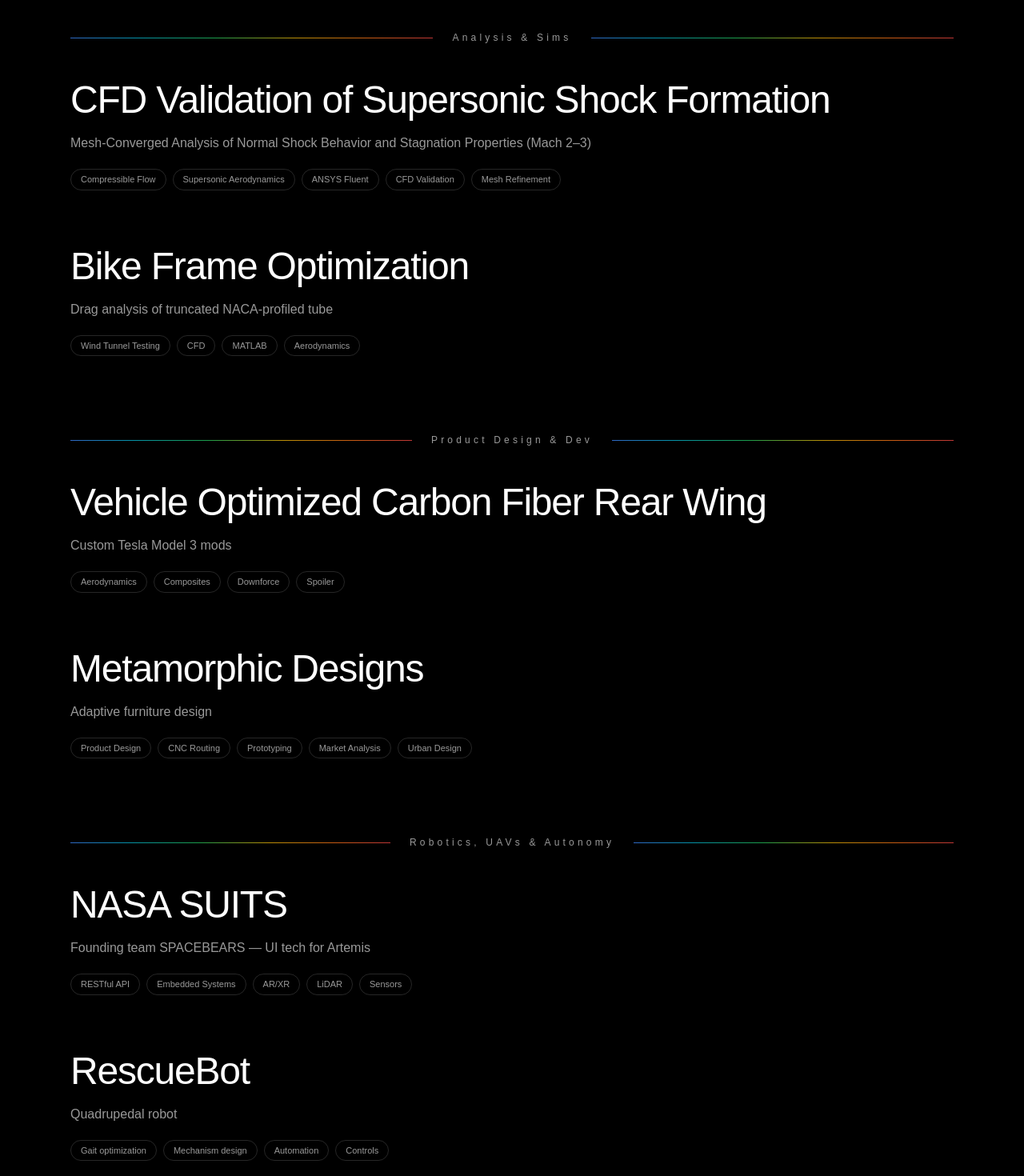
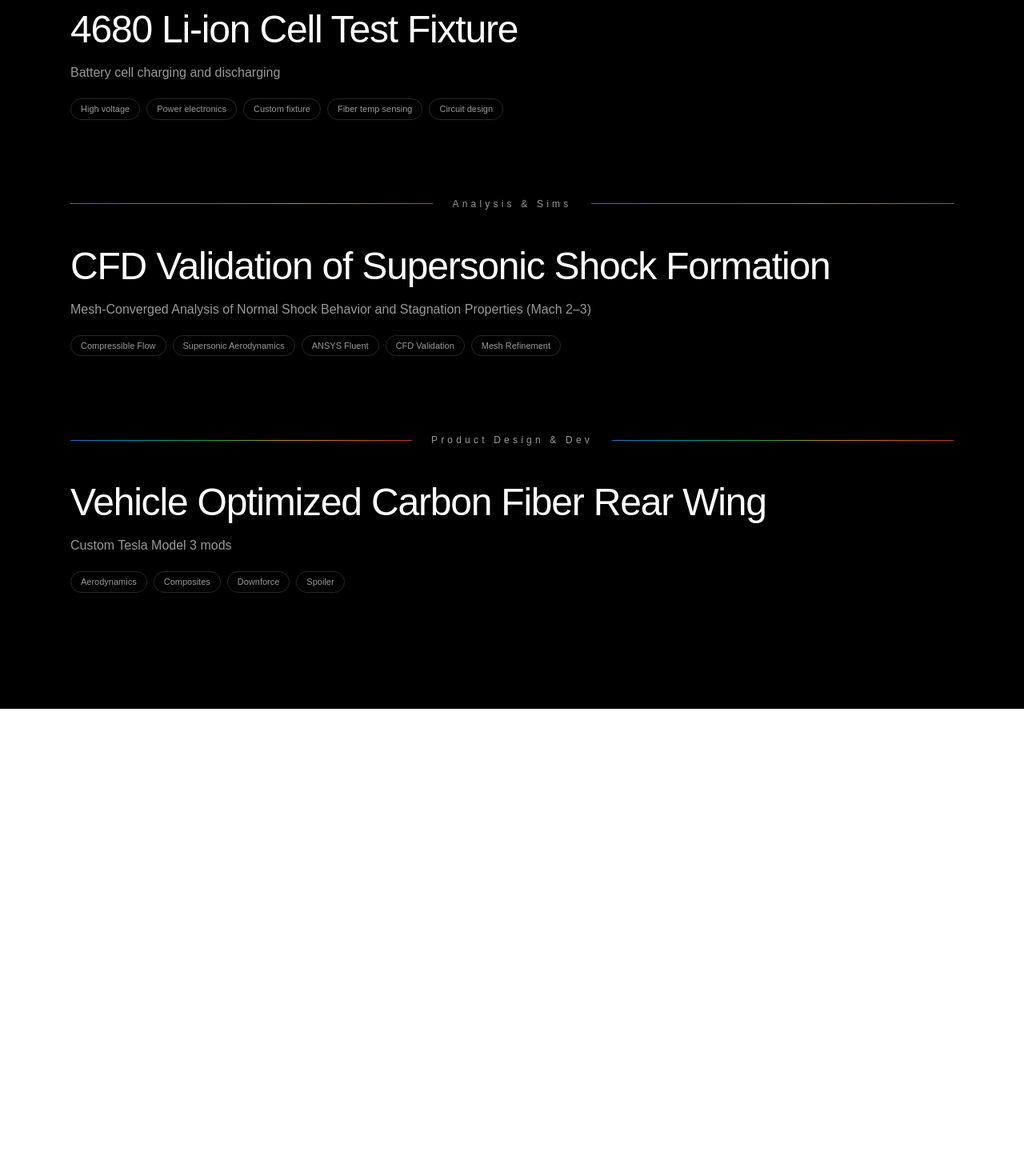
Before and after one commit to sophyamirza/sophya-portfolio, a Next.js app: page /works in a window 1280 px wide. Shown: the part 1260-2730 px from the top of the page at 80% size. After the commit the page ends 2146 px from the top, so only its background shows below. Built offline with nearby package versions, Linux system fonts and the light colour scheme; a web font is replaced by a local one.

Commit message:
reorder properly

```diff
--- a/app/works/projects.ts
+++ b/app/works/projects.ts
@@ -115,13 +115,14 @@ export const PROJECTS: Project[] = [
     ],
   },
 
+  // ✅ MOVED: Pneumatic Mag Boom under Propulsion, GSE, Fluids
   {
     slug: "pneumatic-magnetometer-boom-gse",
     title: "Pneumatic Magnetometer Boom GSE",
     subtitle: "Air bearing test stand",
     year: "2024",
     yearLabel: "2024",
-    projectType: "Test Systems & Instrumentation",
+    projectType: "Propulsion & Fluids", // ✅ was "Test Systems & Instrumentation"
     tags: ["Pneumatics", "Air Bearings", "Instrumentation", "GSE design", "Testing"],
     overview:
       "Pneumatic / air-bearing GSE enabling controlled testing with instrumentation and repeatable workflows.",
@@ -139,7 +140,6 @@ export const PROJECTS: Project[] = [
     contributions: PH.contributions,
     results: PH.results,
   },
-
 
   // =========================
   // Product Design & Mechanisms
@@ -168,7 +168,6 @@ export const PROJECTS: Project[] = [
     contributions: PH.contributions,
     results: PH.results,
   },
-
 
   // =========================
   // Analysis & Simulation
@@ -221,158 +220,6 @@ export const PROJECTS: Project[] = [
   },
 
   // =========================
-  // Robotics & Autonomy
-  // =========================
-  {
-    slug: "nasa-suits-spacebears",
-    title: "NASA SUITS",
-    subtitle: "Founding team SPACEBEARS — UI tech for Artemis",
-    year: "2025",
-    yearLabel: "2025",
-    projectType: "Robotics & Autonomy",
-    tags: ["RESTful API", "Embedded Systems", "AR/XR", "LiDAR", "Sensors"],
-    overview:
-      "Spacesuit user interface technology targeting the Artemis campaign, spanning sensing, integration, and software-hardware interface considerations.",
-    highlights: [
-      "Defined system interfaces and integration constraints",
-      "Worked across embedded + sensing + UX requirements",
-      "Built toward reliable, testable subsystem behavior",
-    ],
-    status: "{insert status here}",
-    date: "{insert date here}",
-    focusArea: "Embedded Sensing & Human Systems",
-    team: TEAM_PH,
-    systemOverview: PH.systemOverview,
-    toolsAndSkills: ["Embedded systems", "APIs", "Sensors", "LiDAR", ...PH.tools],
-    contributions: PH.contributions,
-    results: PH.results,
-  },
-  {
-    slug: "rescuebot",
-    title: "RescueBot",
-    subtitle: "Quadrupedal robot",
-    year: "2025",
-    yearLabel: "2025",
-    projectType: "Robotics & Autonomy",
-    tags: ["Gait optimization", "Mechanism design", "Automation", "Controls"],
-    overview:
-      "Quadruped robotics project focused on mechanical robustness and performance iteration through testing.",
-    highlights: [
-      "Mechanism design informed by load paths and serviceability",
-      "Iterated gaits and control behavior from test data",
-      "Integrated subsystems for repeatable performance",
-    ],
-    status: "{insert status here}",
-    date: "{insert date here}",
-    focusArea: "Robotics & Mechanisms",
-    team: TEAM_PH,
-    systemOverview: PH.systemOverview,
-    toolsAndSkills: ["Mechanism design", "Controls", "Prototyping", ...PH.tools],
-    contributions: PH.contributions,
-    results: PH.results,
-  },
-  {
-    slug: "patris",
-    title: "PATRIS",
-    subtitle: "Probing articulated tubular robotic inspection",
-    year: "2024",
-    yearLabel: "2024",
-    projectType: "Robotics & Autonomy",
-    tags: ["Planetary Gearbox", "Cable actuation", "Joint-space PID", "Embedded motor control", "3D Printing"],
-    overview:
-      "Robotic inspection system emphasizing drivetrain design, embedded motor control, and controllable articulation.",
-    highlights: [
-      "Designed transmission and actuation approach",
-      "Implemented and tuned joint-space control behavior",
-      "Built prototypes to validate mechanics + control integration",
-    ],
-    status: "{insert status here}",
-    date: "{insert date here}",
-    focusArea: "Robotics & Embedded Control",
-    team: TEAM_PH,
-    systemOverview: PH.systemOverview,
-    toolsAndSkills: ["Gearbox design", "Embedded control", "3D printing", ...PH.tools],
-    contributions: PH.contributions,
-    results: PH.results,
-  },
-  {
-    slug: "kitta",
-    title: "KITTA",
-    subtitle: "Drone delivery platform",
-    year: "2021",
-    yearLabel: "2021–2023",
-    projectType: "Robotics & Autonomy",
-    tags: ["UAV", "Payload release mechanism", "Autonomy", "Path planning"],
-    overview:
-      "Drone delivery platform work spanning mechanism design and autonomy-related system considerations.",
-    highlights: [
-      "Designed payload release mechanism with real constraints",
-      "Considered autonomy + path planning requirements",
-      "Prototyped and iterated to improve reliability",
-    ],
-    status: "{insert status here}",
-    date: "{insert date here}",
-    focusArea: "UAV Mechanisms",
-    team: TEAM_PH,
-    systemOverview: PH.systemOverview,
-    toolsAndSkills: ["Mechanism design", "Rapid prototyping", "Integration", ...PH.tools],
-    contributions: PH.contributions,
-    results: PH.results,
-  },
-  {
-    slug: "usv",
-    title: "USV",
-    subtitle: "Unmanned sea surface vehicle",
-    year: "2021",
-    yearLabel: "2021–2023",
-    projectType: "Robotics & Autonomy",
-    tags: ["3D Printing", "Enclosure design", "Mechanism design", "Integration"],
-    overview:
-      "Unmanned sea surface vehicle work focused on enclosure/mechanism design and practical integration.",
-    highlights: [
-      "Designed enclosure and mechanisms for environmental constraints",
-      "Built prototypes with fast iteration loops",
-      "Integrated subsystems for dependable operation",
-    ],
-    status: "{insert status here}",
-    date: "{insert date here}",
-    focusArea: "Marine Robotics Hardware",
-    team: TEAM_PH,
-    systemOverview: PH.systemOverview,
-    toolsAndSkills: ["Enclosure design", "3D printing", "Integration", ...PH.tools],
-    contributions: PH.contributions,
-    results: PH.results,
-  },
-
-  // =========================
-  // Analysis & Simulation
-  // =========================
-  {
-    slug: "bike-frame-optimization",
-    title: "Bike Frame Optimization",
-    subtitle: "Drag analysis of truncated NACA-profiled tube",
-    year: "2025",
-    yearLabel: "2025",
-    projectType: "Analysis & Simulation",
-    tags: ["Wind Tunnel Testing", "CFD", "MATLAB", "Aerodynamics"],
-    overview:
-      "Aerodynamic analysis of truncated NACA-profiled tubing combining testing and simulation to guide geometry choices.",
-    highlights: [
-      "Compared drag trends across geometry variants",
-      "Built a workflow tying CFD, test, and post-processing",
-      "Used results to inform practical design direction",
-    ],
-    status: "{insert status here}",
-    date: "{insert date here}",
-    focusArea: "Aero Testing & CFD",
-    team: "Sophya Mirza",
-    systemOverview: PH.systemOverview,
-    toolsAndSkills: ["Wind tunnel testing", "CFD", "MATLAB", ...PH.tools],
-    contributions: PH.contributions,
-    results: PH.results,
-  },
-
-  // =========================
   // Test Systems & Instrumentation
   // =========================
   {
@@ -406,7 +253,15 @@ export const PROJECTS: Project[] = [
     year: "2024",
     yearLabel: "2024",
     projectType: "Test Systems & Instrumentation",
-    tags: ["Closed-cycle cryostat", "XLDsl dilution fridge", "PCB design", "Mechanical enclosure", "ANSYS", "DAQ", "ATP authoring"],
+    tags: [
+      "Closed-cycle cryostat",
+      "XLDsl dilution fridge",
+      "PCB design",
+      "Mechanical enclosure",
+      "ANSYS",
+      "DAQ",
+      "ATP authoring",
+    ],
     overview:
       "Cryostat instrumentation and enclosure work spanning integration constraints, analysis, and test procedure authoring.",
     highlights: [
@@ -423,13 +278,15 @@ export const PROJECTS: Project[] = [
     contributions: PH.contributions,
     results: PH.results,
   },
+
+  // ✅ MOVED: 4680 fixture under Test Fixtures, Cryogenics & Instrumentation
   {
     slug: "4680-liion-test-fixture",
     title: "4680 Li-ion Cell Test Fixture",
     subtitle: "Battery cell charging and discharging",
     year: "2021",
     yearLabel: "2021–2023",
-    projectType: "Power & Energy Systems",
+    projectType: "Test Systems & Instrumentation", // ✅ was "Power & Energy Systems"
     tags: ["High voltage", "Power electronics", "Custom fixture", "Fiber temp sensing", "Circuit design"],
     overview:
       "Battery test fixture designed for repeatable charge/discharge workflows, safe operation, and clean instrumentation.",
@@ -448,45 +305,13 @@ export const PROJECTS: Project[] = [
     results: PH.results,
   },
 
-  // =========================
-  // Product Design & Mechanisms
-  // =========================
-  {
-    slug: "metamorphic-designs",
-    title: "Metamorphic Designs",
-    subtitle: "Adaptive furniture design",
-    year: "2024",
-    yearLabel: "2024",
-    projectType: "Product Design & Mechanisms",
-    tags: ["Product Design", "CNC Routing", "Prototyping", "Market Analysis", "Urban Design"],
-    overview:
-      "Adaptive furniture concepts exploring transformable geometry, manufacturability, and real-world constraints.",
-    highlights: [
-      "Prototyped and refined mechanisms with practical constraints",
-      "Balanced aesthetics, function, and manufacturability",
-      "Incorporated market and user considerations into design choices",
-    ],
-    status: "{insert status here}",
-    date: "{insert date here}",
-    focusArea: "Product Design & Prototyping",
-    team: "Sophya Mirza",
-    systemOverview: PH.systemOverview,
-    toolsAndSkills: ["CNC routing", "Prototyping", "Design for manufacture", ...PH.tools],
-    contributions: PH.contributions,
-    results: PH.results,
-  },
-
-  // =========================
-  // Power & Energy Systems
-  // =========================
-
+  // ...rest of your projects unchanged
 ];
 
 export const PROJECTS_BY_SLUG = Object.fromEntries(
   PROJECTS.map((p) => [p.slug, p])
 ) as Record<string, Project>;
 
-// ✅ NEW: grouped export for Works page sections
 export const PROJECTS_BY_TYPE = PROJECT_TYPE_ORDER.map((type) => ({
   type,
   projects: PROJECTS.filter((p) => p.projectType === type),
```
